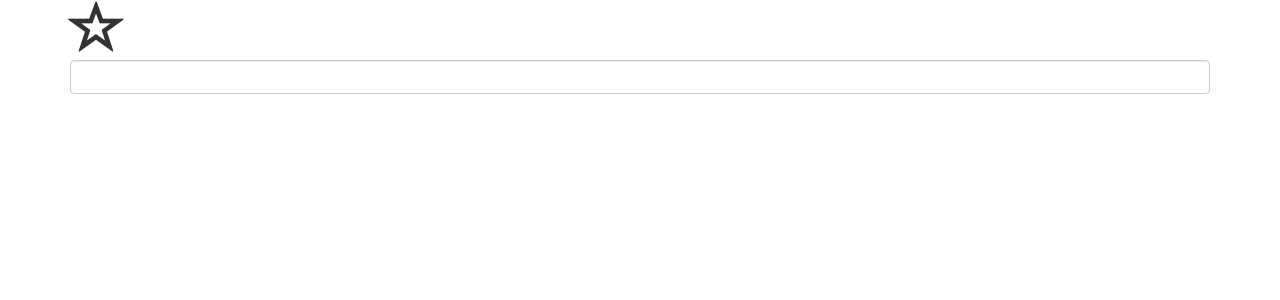
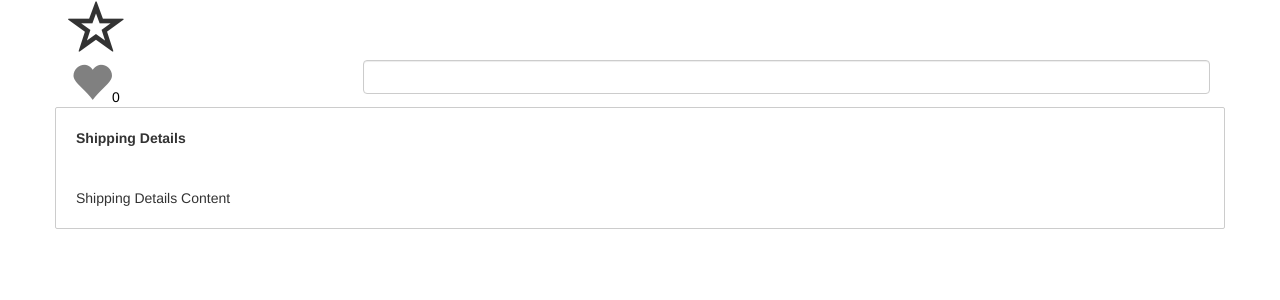
Before and after one commit to Fribsee/Practicing-everything, an Angular app: page / in a window 1280 px wide. Shown: the top 300 px of the page. Built offline with nearby package versions, Linux system fonts and the light colour scheme.

Commit message:
added a shipping details box

```diff
--- a/src/app/app.component.html
+++ b/src/app/app.component.html
@@ -2,7 +2,17 @@
   <div class="row">
     <div class="col-xs-12">
         <app-star></app-star>
-        <app-title-case></app-title-case>
+    </div>
+    <div class="col-xs-3">
+      <app-heart></app-heart>
+    </div>
+    <div class="class col-xs-9">
+      <app-title-case></app-title-case>
     </div>
   </div>
+<div class="row">
+    <app-zippy title="Shipping Details">
+        Shipping Details Content
+      </app-zippy>
 </div>
+</div>
--- a/src/app/app.module.ts
+++ b/src/app/app.module.ts
@@ -6,6 +6,9 @@ import { AppComponent } from './app.component';
 import { StarComponent } from './star/star.component';
 import { TitleCaseComponent } from './title-case/title-case.component';
 import { TitleCasePipe } from './titlecase.pipe';
+import { HeartComponent } from './heart/heart.component';
+import { SampleDirectiveDirective } from './sample-directive.directive';
+import { ZippyComponent } from './zippy/zippy.component';
 
 @NgModule({
   declarations: [
@@ -13,6 +16,9 @@ import { TitleCasePipe } from './titlecase.pipe';
     StarComponent,
     TitleCaseComponent,
     TitleCasePipe,
+    HeartComponent,
+    SampleDirectiveDirective,
+    ZippyComponent,
 
   ],
   imports: [
--- /dev/null
+++ b/src/app/heart/heart.component.css
@@ -0,0 +1,7 @@
+.glyphicon{
+    font-size: 300%;
+    cursor: pointer;
+}
+
+span { color: black;
+}
--- /dev/null
+++ b/src/app/heart/heart.component.html
@@ -0,0 +1,7 @@
+<div>
+ <div class="glyphicon glyphicon-heart"
+  (click)= "onClick()"
+  [style.color] = "clicked ? 'deeppink': 'gray'" >
+ </div>
+ <span>{{ likeCount }}</span>
+</div>
--- /dev/null
+++ b/src/app/heart/heart.component.ts
@@ -0,0 +1,23 @@
+import { Component, OnInit } from '@angular/core';
+
+@Component({
+  selector: 'app-heart',
+  templateUrl: './heart.component.html',
+  styleUrls: ['./heart.component.css']
+})
+export class HeartComponent implements OnInit {
+likeCount: number = 0;
+clicked: boolean = false;
+
+constructor() { }
+
+  ngOnInit() {
+  }
+onClick() {
+  this.clicked = !this.clicked;
+  this.clicked ? this.likeCount++ : this.likeCount--;
+}
+
+
+
+}
--- /dev/null
+++ b/src/app/sample-directive.directive.ts
@@ -0,0 +1,10 @@
+import { Directive } from '@angular/core';
+
+@Directive({
+  selector: '[appSampleDirective]'
+})
+export class SampleDirectiveDirective {
+
+  constructor() { }
+
+}
--- a/src/app/star/star.component.css
+++ b/src/app/star/star.component.css
@@ -1,3 +1,7 @@
 .glyphicon { font-size: 400%
 
 };
+
+glyphicon.glyphicon-heart {
+    color: purple
+};
--- a/src/app/star/star.component.html
+++ b/src/app/star/star.component.html
@@ -7,4 +7,4 @@
    (click)="onClick()"
    ></span>
  </div>
-</div>
+ </div>
--- /dev/null
+++ b/src/app/zippy/zippy.component.css
@@ -0,0 +1,14 @@
+.zippy{
+    border: 1px solid #cccccc;
+    border-radius: 2px;
+}
+
+.zippy-heading {
+    font-weight: bold;
+    padding: 20px;
+    cursor: pointer;
+}
+
+.zippy-body {
+    padding: 20px;
+}
--- /dev/null
+++ b/src/app/zippy/zippy.component.html
@@ -0,0 +1,8 @@
+<div class="zippy">
+  <div class="zippy-heading">
+    {{ title }}
+  </div>
+  <div class="zippy-body">
+    <ng-content></ng-content>
+  </div>
+</div>
```
Also changed, not shown: src/app/zippy/zippy.component.ts (added, +12 -0 lines), 2 other files (tests, documents, lock files or other folders).
